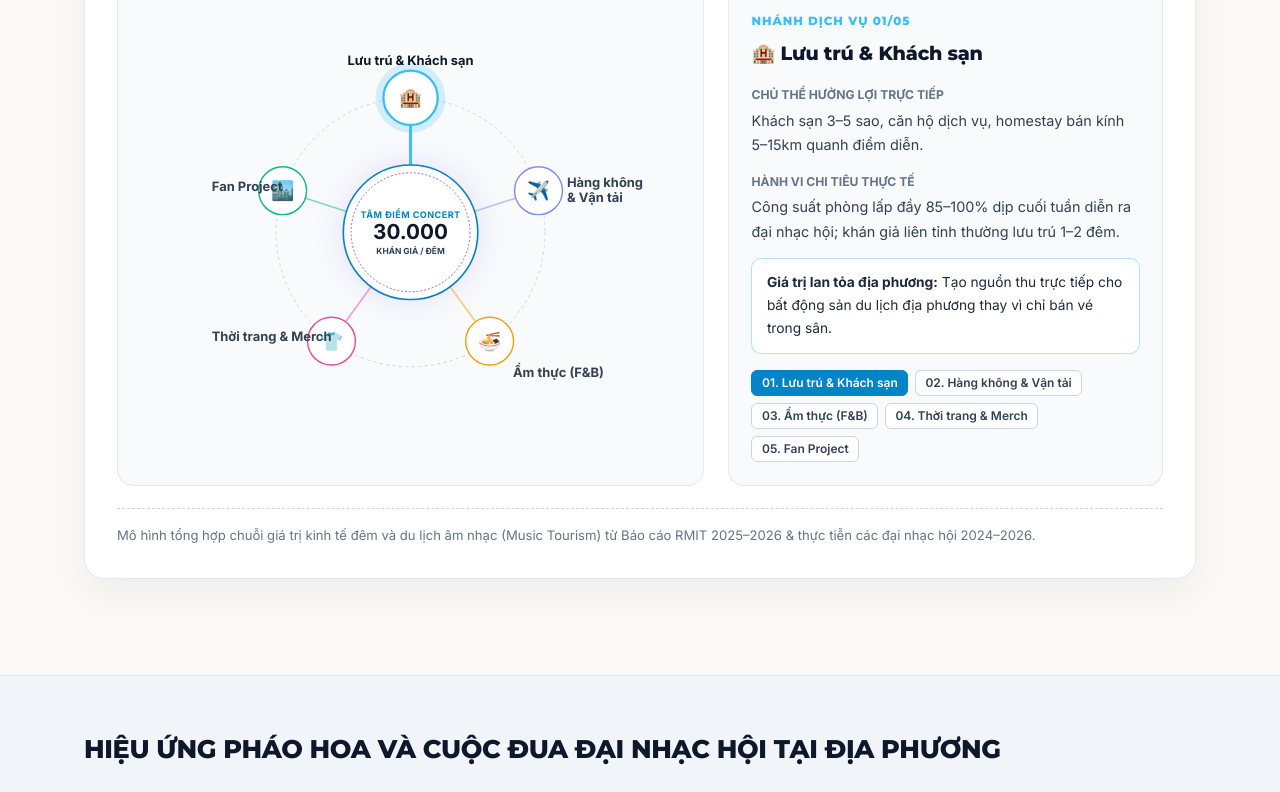
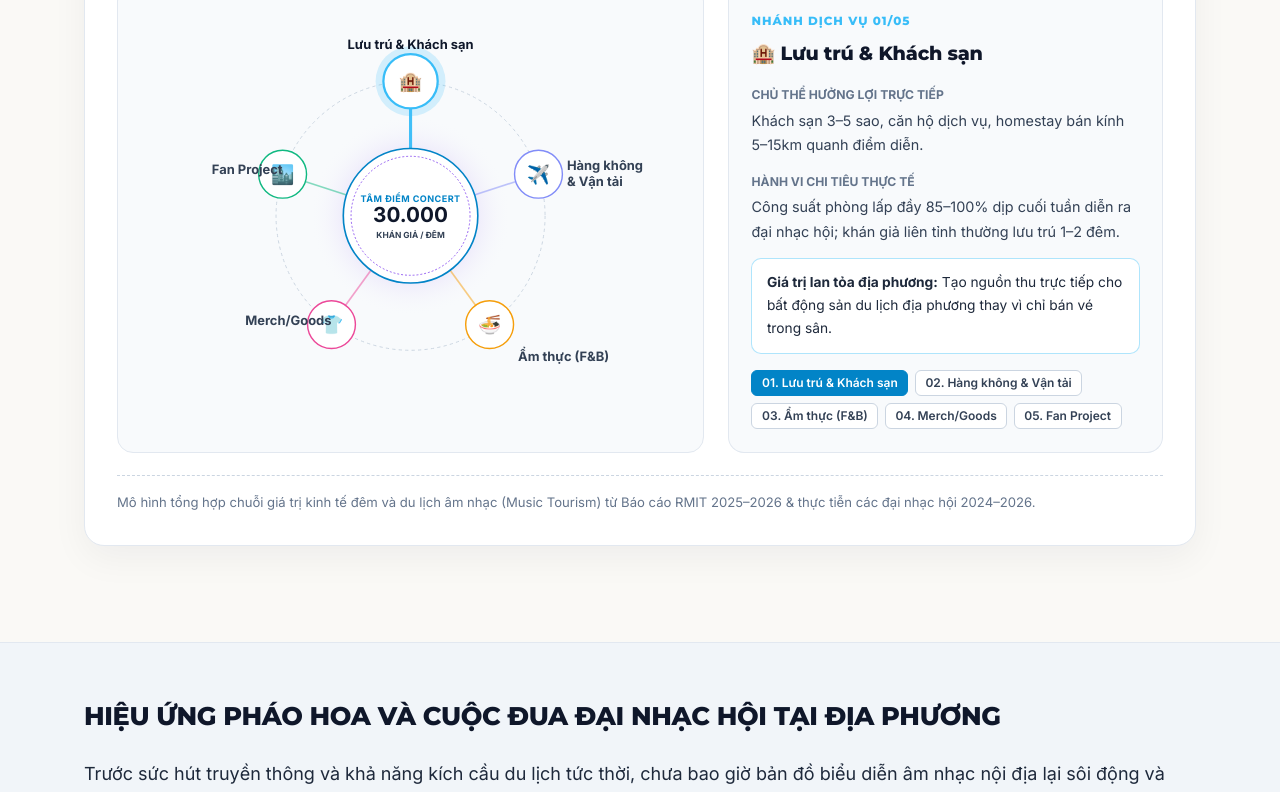
Before and after one commit to giahanluong192/mmj1, a Next.js app: page / in a window 1280 px wide. Shown: the part 5270-6062 px from the top of the page. Built offline with nearby package versions, Linux system fonts and the light colour scheme.

Commit message:
fix(copy): change spoke label from 'Thời trang & Merch' to 'Merch/Goods'

```diff
--- a/src/components/DomesticChartsSection.tsx
+++ b/src/components/DomesticChartsSection.tsx
@@ -595,7 +595,7 @@ const SPOKE_LABEL_LINES: Record<string, string[]> = {
   hotel: ["Lưu trú & Khách sạn"],
   transport: ["Hàng không", "& Vận tải"],
   fnb: ["Ẩm thực (F&B)"],
-  merch: ["Thời trang & Merch"],
+  merch: ["Merch/Goods"],
   ooh: ["Fan Project"],
 };
 
@@ -733,10 +733,10 @@ export function ConcertEconomicInfographic() {
                 lx = nx - 44;
                 ly = ny + 6;
               } else if (spoke.id === "fnb") {
-                lx = nx + 36;
+                lx = nx + 44;
                 ly = ny + 56;
               } else if (spoke.id === "merch") {
-                lx = nx - 36;
+                lx = nx - 44;
                 ly = ny + 56;
               }
 
--- a/src/data/articleData.ts
+++ b/src/data/articleData.ts
@@ -640,7 +640,7 @@ export const ECOSYSTEM_SPOKES: EcosystemSpoke[] = [
     id: "fashion-merch",
     code: "04",
     title: "Thời trang, Makeup & Merchandise",
-    shortTitle: "Thời trang & Merch",
+    shortTitle: "Merch/Goods",
     icon: "👕",
     color: "#EC4899",
     angleDeg: 126,
```
